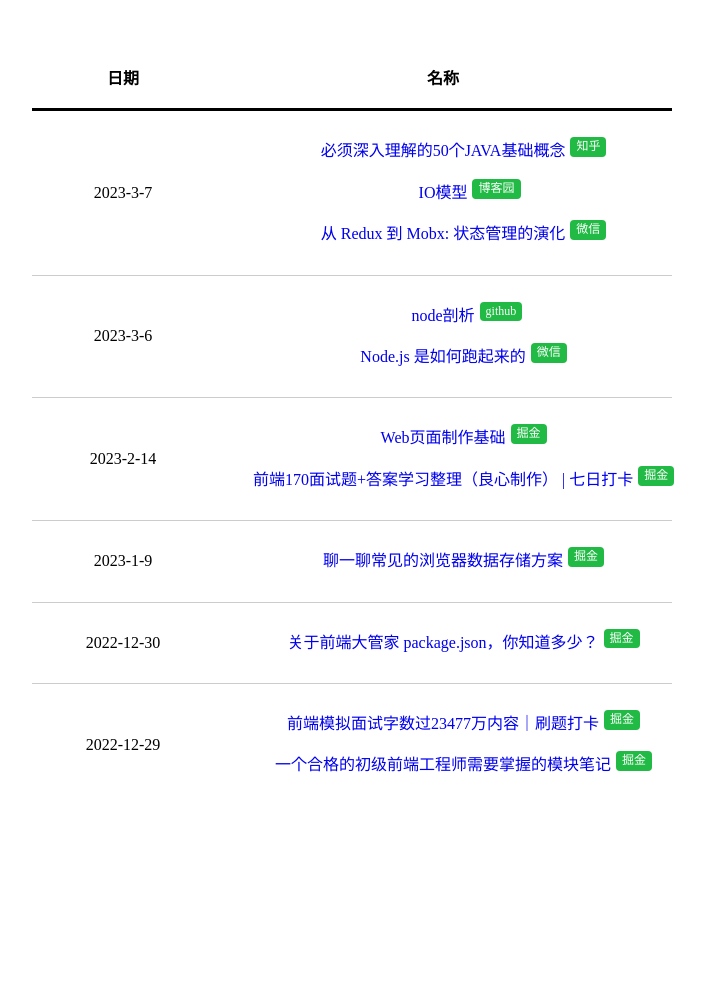
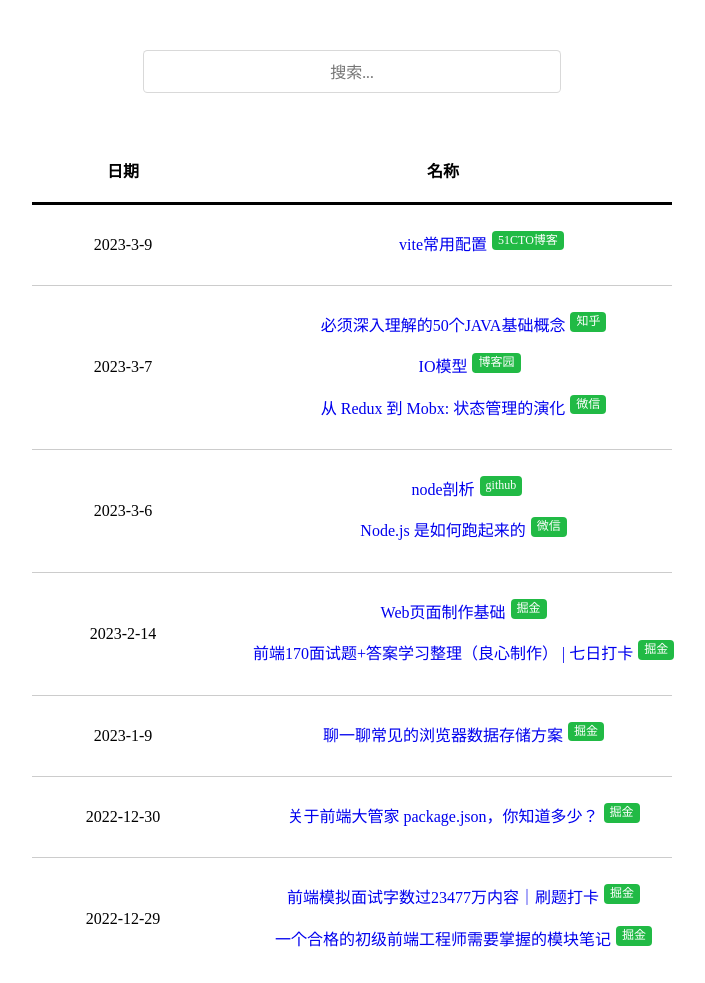
Before and after one commit to chendreamer/Jquery-UI, a plain HTML site: page demo/records/index.html in a window 1280 px wide. Shown: the whole page, without its empty margins (288-993 px from the left). Before the commit the page ends 856 px from the top, so only its background shows below. Drawn offline with Linux system fonts and the light colour scheme.

Commit message:
优化页面写法，添加搜索功能

```diff
--- a/demo/records/history.json
+++ b/demo/records/history.json
@@ -1,4 +1,14 @@
 [
+    {
+        "date": "2023-3-9",
+        "history": [
+            {
+                "item": "vite常用配置",
+                "url": "https://blog.51cto.com/u_15127593/4322909?b=totalstatistic",
+                "from": "51CTO博客"
+            }
+        ]
+    },
     {
         "date": "2023-3-7",
         "history": [
--- a/demo/records/index.html
+++ b/demo/records/index.html
@@ -14,12 +14,18 @@
         text-decoration: none;
     }
 
+    #recordTable {
+        display: flex;
+        flex-direction: column;
+        align-items: center;
+    }
+
     table {
         caption-side: bottom;
         border-collapse: collapse;
         text-align: center;
         width: 50%;
-        margin: 50px auto;
+        margin: 50px 0;
     }
 
     table>thead>tr>th {
@@ -77,6 +83,22 @@
         border-bottom: 1px solid #ccc;
     }
 
+    input {
+        width: 30%;
+        min-width: 250px;
+        margin-top: 50px;
+        text-align: center;
+        outline: 0;
+        -webkit-tap-highlight-color: rgba(255, 255, 255, 0);
+        line-height: 1.2142em;
+        font-family: Lato, 'Helvetica Neue', Arial, Helvetica, sans-serif;
+        padding: 0.67861em 1em;
+        background: #fff;
+        border: 1px solid rgba(0, 0, 0, .15);
+        color: rgba(0, 0, 0, .8);
+        border-radius: 0.2857rem;
+    }
+
     @media screen and (max-width: 1200px) {
         table {
             width: 60%;
@@ -85,13 +107,14 @@
 
     @media screen and (max-width: 998px) {
         table {
-            width: 70%;
+            width: 80%;
         }
     }
 </style>
 
 <body>
-    <div>
+    <div id="recordTable">
+        <input type="text" id="filterKey" placeholder="搜索...">
         <table id="table">
             <thead>
                 <tr>
@@ -110,23 +133,66 @@
 
     <script src="../../lib/common/js/jquery-3.6.min.js"></script>
     <script>
-        function initTable(historyArray) {
-            historyArray.forEach(function (item) {
+
+        const recordTable = {
+            historyArray: [],
+            init: function () {
+                $(window).ready(function () {
+                    this.bindEvent();
+                    this.getData();
+                }.bind(this));
+            },
+            getData: function () {
+                $.getJSON("./history.json", function (res) {
+                    this.historyArray = [...res];
+                    this.initTable();
+                }.bind(this));
+            },
+            bindEvent: function () {
+                $(window).keydown(function (event) {
+                    if (event.keyCode === 13) {
+                        this.initTable();
+                    }
+                }.bind(this));
+            },
+            initTable: function () {
+                let that = this;
+                $('#table tbody').html('');
+                const key = $('#filterKey').val().trim().toLowerCase();
+                this.historyArray.forEach(function (item) {
+                    let articleTitle = item.history.map((innerItem) => {
+                        return that.recordItem(innerItem, key);
+                    }).filter((item) => {
+                        return typeof (item) != "undefined"
+                    });
+
+                    if (articleTitle.length !== 0) {
                         let str = `
                                     <tr>
                                         <td>${item.date}</td>
                                         <td>
-                                ${item.history.map((innerItem) => { return `<div><a href="${innerItem.url}" target="_blank">${innerItem.item}<div class="floating ui teal label">${innerItem.from}</div></a></div>` }).join('')}
+                                            ${articleTitle.join('')}
                                         </td>
                                     </tr>
                                 `;
                         $('#table tbody').append(str);
+                    }
                 });
+            },
+            recordItem: function (innerItem, key) {
+                if (innerItem.item.toLowerCase().indexOf(key) != -1 ||
+                    innerItem.from.toLowerCase().indexOf(key) != -1) {
+                    return `<div>
+                                <a href="${innerItem.url}" target="_blank">
+                                    ${innerItem.item}
+                                    <div class="floating ui teal label">${innerItem.from}</div>
+                                </a>
+                            </div>`
                 }
+            }
+        };
 
-        $.getJSON("./history.json", function (res) {
-            initTable(res);
-        });
+        recordTable.init();
 
     </script>
 </body>
```
Lines whose indentation alone changed are shown as unchanged.
